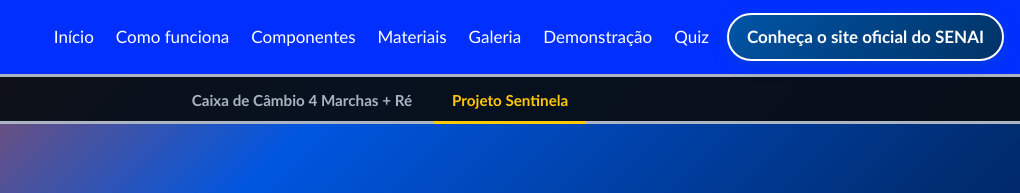
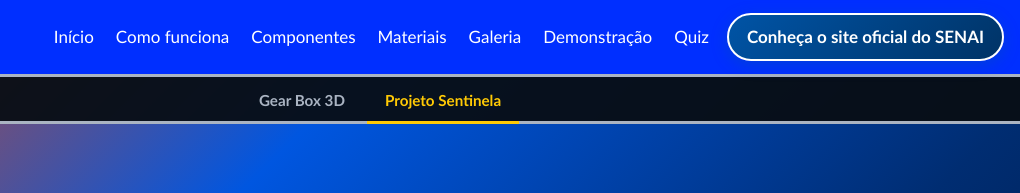
Before and after one commit to NicolasAlbrecht/Site-SENAI, a plain HTML site: page Sentinela.html in a window 1280 px wide. Shown: the top 193 px of the page, 260-1280 px from the left. Drawn offline with Linux system fonts and the light colour scheme.

Commit message:
Update Sentinela.html

```diff
--- a/Sentinela.html
+++ b/Sentinela.html
@@ -55,7 +55,7 @@
       </nav>
     </header>
     <nav class="abas" aria-label="Trocar de projeto">
-      <a href="index.html">Caixa de Câmbio 4 Marchas + Ré</a>
+      <a href="index.html">Gear Box 3D</a>
       <a href="Sentinela.html" class="ativa" aria-current="page"
         >Projeto Sentinela</a
       >
```
